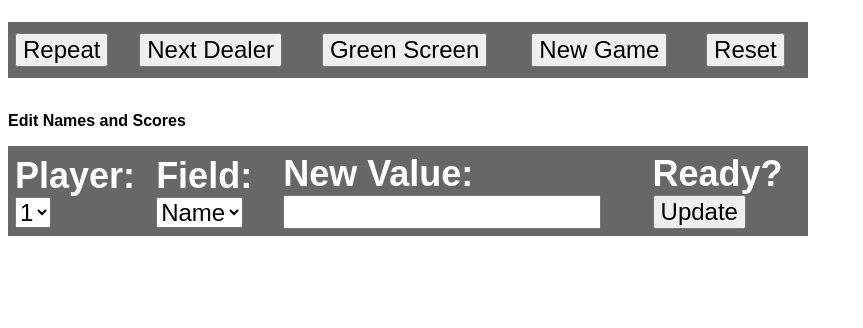
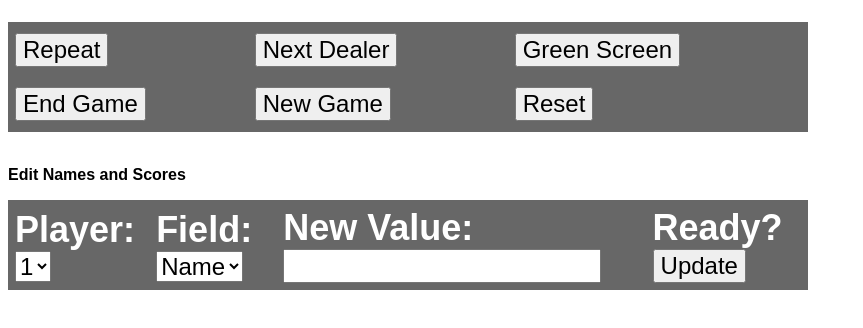
Before and after one commit to Go1den/riichi-score-display, a plain HTML site: page index.html in a window 1280 px wide. Shown: the part 440-768 px from the top of the page, without its empty margins (0-863 px from the left). Drawn offline with Linux system fonts and the light colour scheme.

Commit message:
Add End Game button

```diff
--- a/index.html
+++ b/index.html
@@ -57,6 +57,9 @@
                 <td><button onclick="repeat()">Repeat</button></td>
                 <td><button onclick="nextDealer()">Next Dealer</button></td>
                 <td><button onclick="greenScreen()">Green Screen</button></td>
+            </tr>
+            <tr>
+                <td><button onclick="endGame()">End Game</button></td>
                 <td><button onclick="newGame()">New Game</button></td>
                 <td><button onclick="reset()">Reset</button></td>
             </tr>
--- a/main.js
+++ b/main.js
@@ -5,6 +5,11 @@ function repeat() {
     } else {
         elem.innerHTML = 'Repeat ' + (Number(elem.innerHTML.charAt(7)) + 1);
     }
+}
+
+function endGame() {
+    document.getElementById("repeat").innerHTML = '';
+    document.getElementById("round").innerHTML = 'Final';
 }
 
 function newGame() {
```
